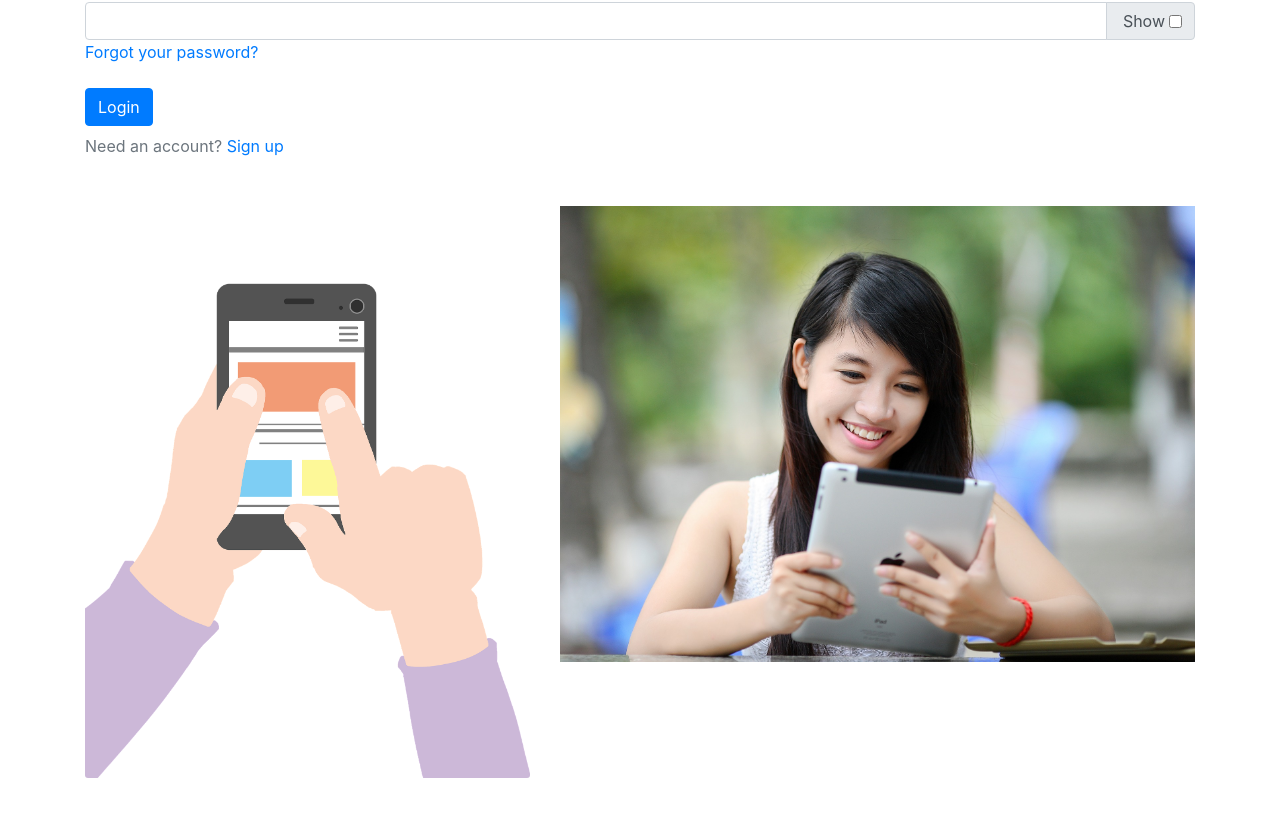
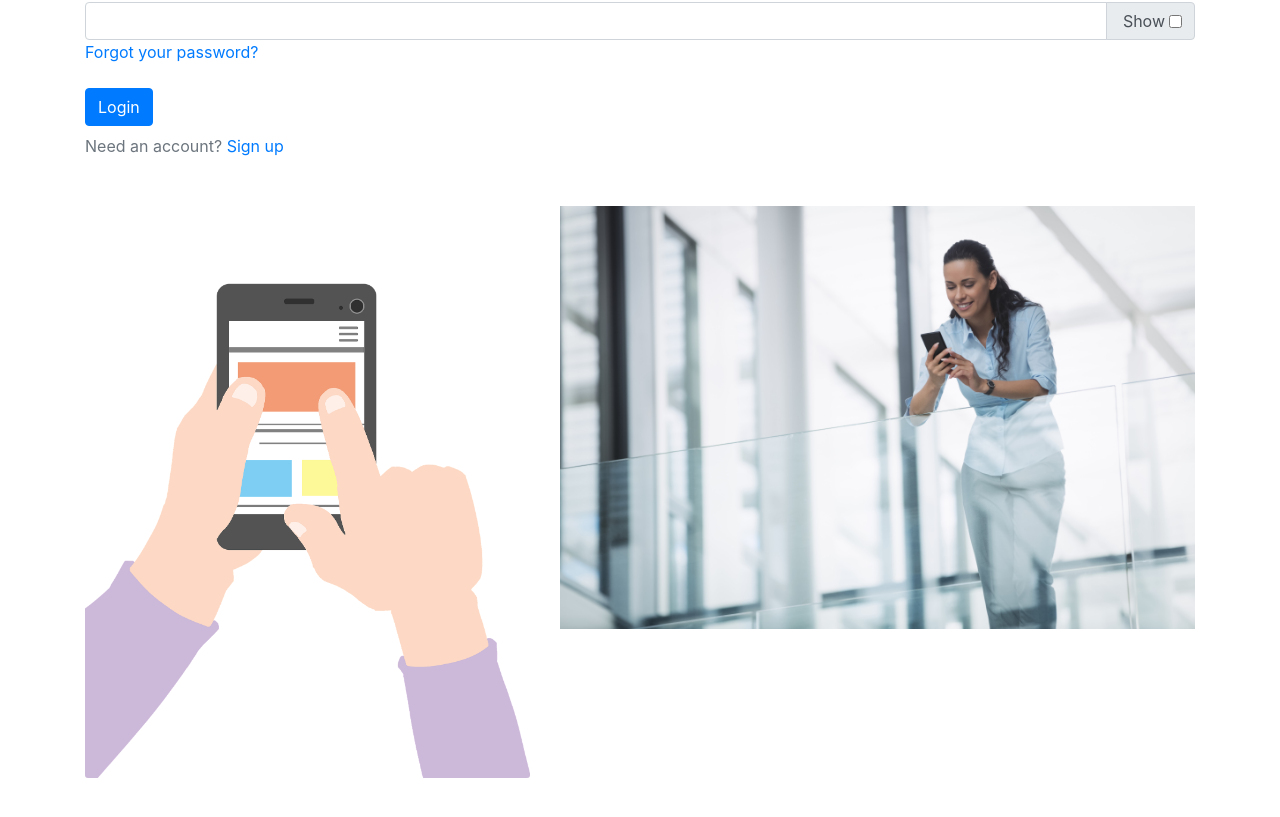
Before and after one commit to valtur11/My-chat-app, a Next.js app in the folder client/: page / in a window 1280 px wide. Shown: the part 483-1300 px from the top of the page. Built offline with nearby package versions, Linux system fonts and the light colour scheme.

Commit message:
Change the homepage image with better one

```diff
--- a/client/pages/index.js
+++ b/client/pages/index.js
@@ -26,7 +26,7 @@ export default function Home({data}) {
               <img src='images/chat-app.png' className="card-img"/>
             </div>
             <div className="col-7">
-              <img src = 'images/ipad-1721428_1920.jpg' className = 'w-100'/>
+              <img src = 'images/pikwizard-0dd6cc2f66c868dbd12d805f9d9ba8b8.jpg' className = 'w-100'/>
             </div>
           </div>
         </div>
```
Also changed, not shown: client/public/images/pikwizard-0dd6cc2f66c868dbd12d805f9d9ba8b8.jpg (added).
